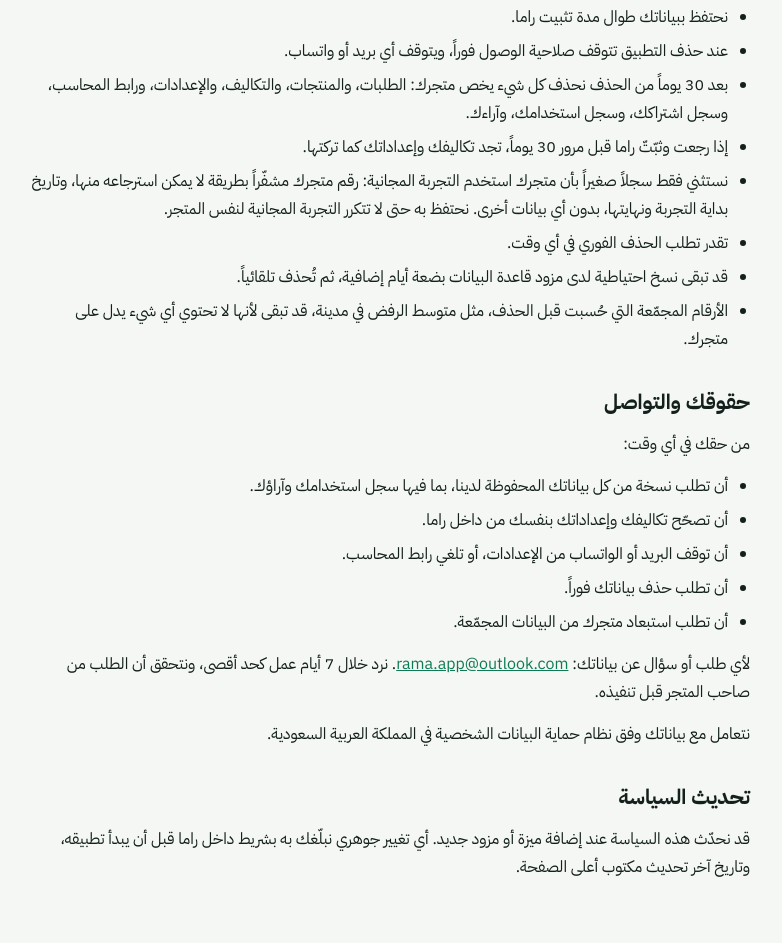
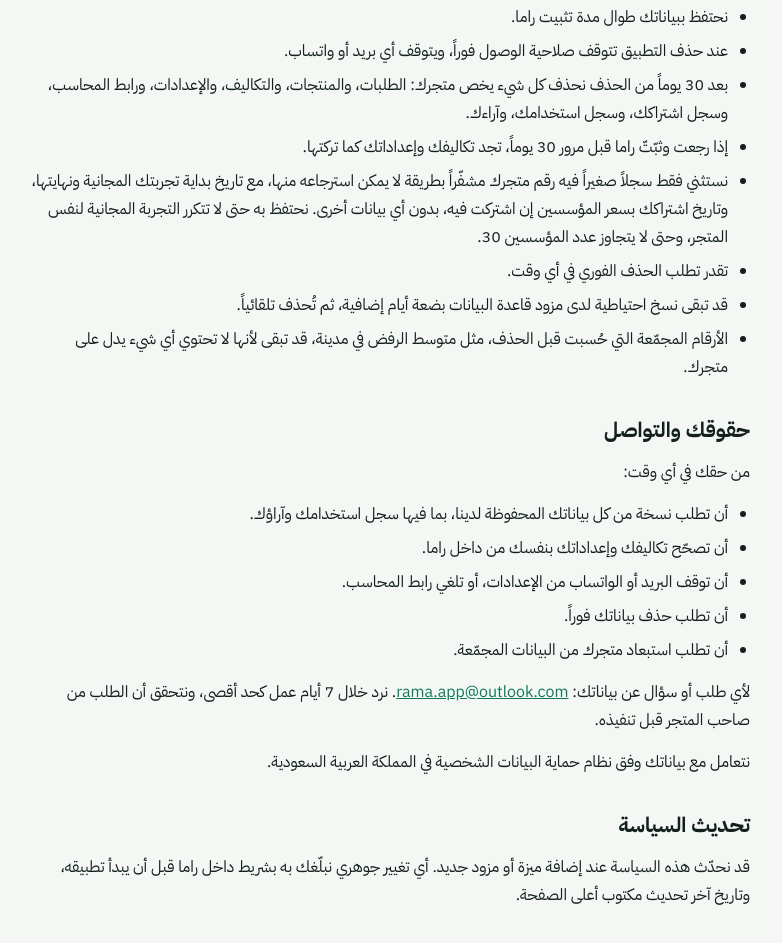
Before and after one commit to rama-sa/rama-sa.github.io, a plain HTML site: page privacy.html in a window 1280 px wide. Shown: the part 3724-4667 px from the top of the page, without its empty margins (250-1032 px from the left). Drawn offline with Linux system fonts and the light colour scheme.

Commit message:
سياسة الخصوصية: سجل المؤسسين الدائم

```diff
--- a/privacy.html
+++ b/privacy.html
@@ -318,7 +318,7 @@ footer .wrap{display:flex;justify-content:space-between;gap:20px;flex-wrap:wrap;
 <li>عند حذف التطبيق تتوقف صلاحية الوصول فوراً، ويتوقف أي بريد أو واتساب.</li>
 <li>بعد 30 يوماً من الحذف نحذف كل شيء يخص متجرك: الطلبات، والمنتجات، والتكاليف، والإعدادات، ورابط المحاسب، وسجل اشتراكك، وسجل استخدامك، وآراءك.</li>
 <li>إذا رجعت وثبّتّ راما قبل مرور 30 يوماً، تجد تكاليفك وإعداداتك كما تركتها.</li>
-<li>نستثني فقط سجلاً صغيراً بأن متجرك استخدم التجربة المجانية: رقم متجرك مشفّراً بطريقة لا يمكن استرجاعه منها، وتاريخ بداية التجربة ونهايتها، بدون أي بيانات أخرى. نحتفظ به حتى لا تتكرر التجربة المجانية لنفس المتجر.</li>
+<li>نستثني فقط سجلاً صغيراً فيه رقم متجرك مشفّراً بطريقة لا يمكن استرجاعه منها، مع تاريخ بداية تجربتك المجانية ونهايتها، وتاريخ اشتراكك بسعر المؤسسين إن اشتركت فيه، بدون أي بيانات أخرى. نحتفظ به حتى لا تتكرر التجربة المجانية لنفس المتجر، وحتى لا يتجاوز عدد المؤسسين 30.</li>
 <li>تقدر تطلب الحذف الفوري في أي وقت.</li>
 <li>قد تبقى نسخ احتياطية لدى مزود قاعدة البيانات بضعة أيام إضافية، ثم تُحذف تلقائياً.</li>
 <li>الأرقام المجمّعة التي حُسبت قبل الحذف، مثل متوسط الرفض في مدينة، قد تبقى لأنها لا تحتوي أي شيء يدل على متجرك.</li>
```
